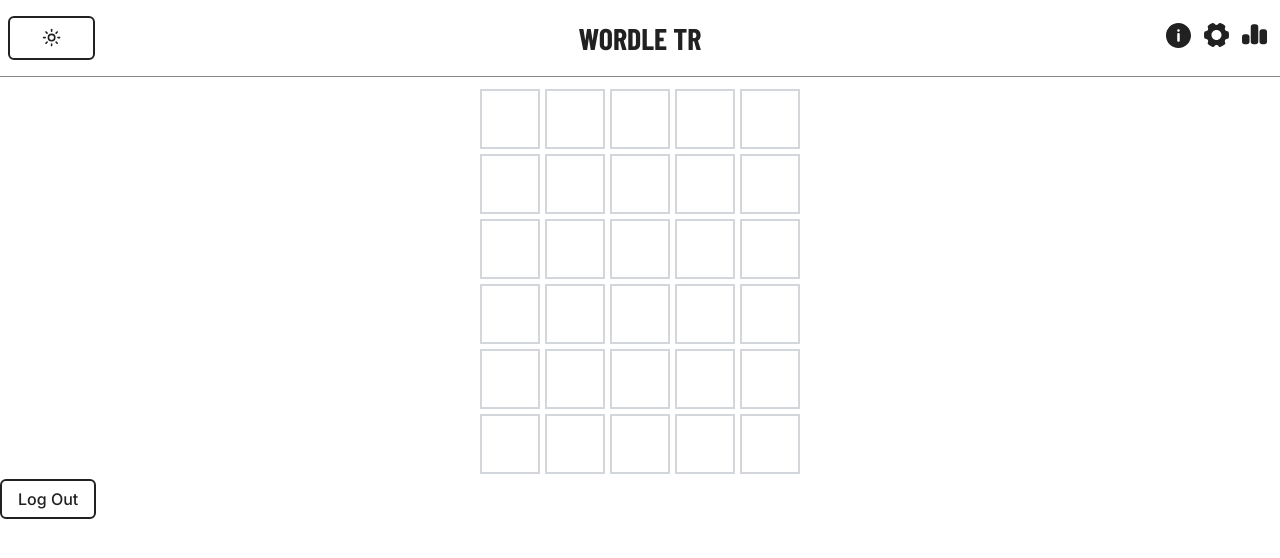
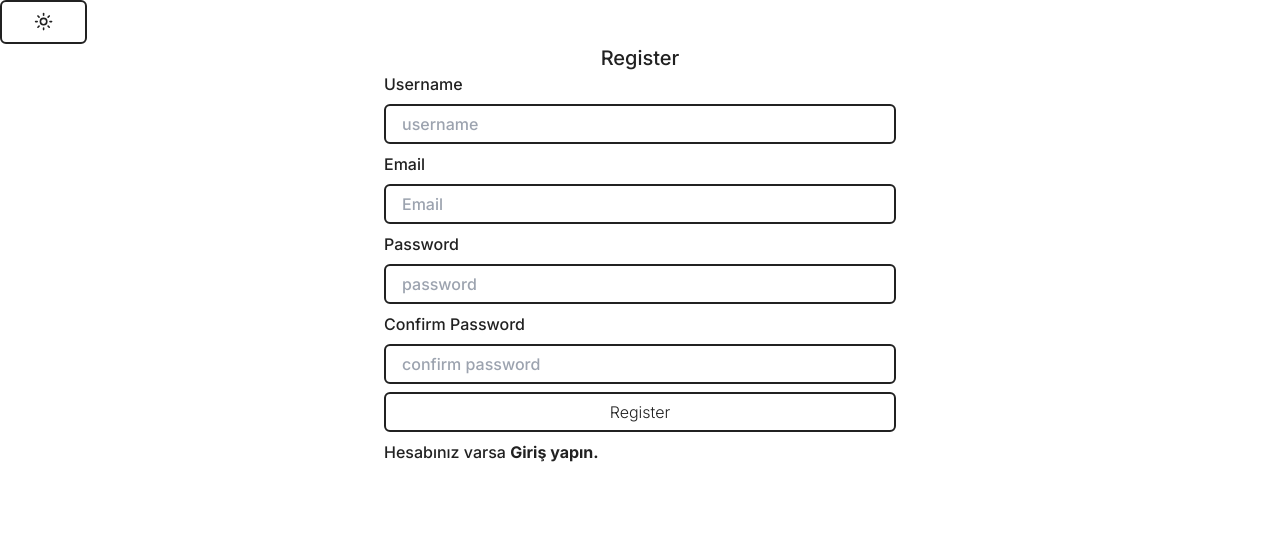
Before and after one commit to EmreKocaoglangil/wordle-with-react, a React (Vite) app: page /register in a window 1280 px wide. Before the commit this address led to /. Shown: the top 558 px of the page. Built offline with nearby package versions, Linux system fonts and the light colour scheme; sample sign-in values are in the browser's storage.

Commit message:
redux userslice added

```diff
--- a/package.json
+++ b/package.json
@@ -16,6 +16,7 @@
     "@radix-ui/react-label": "^2.0.2",
     "@radix-ui/react-slot": "^1.0.2",
     "@radix-ui/react-toast": "^1.1.4",
+    "@reduxjs/toolkit": "^1.9.5",
     "class-variance-authority": "^0.7.0",
     "clsx": "^2.0.0",
     "lucide-react": "^0.263.1",
@@ -23,6 +24,7 @@
     "react-dom": "^18.2.0",
     "react-hook-form": "^7.45.4",
     "react-query": "^3.39.3",
+    "react-redux": "^8.1.2",
     "react-router-dom": "^6.14.2",
     "tailwind-merge": "^1.14.0",
     "tailwindcss-animate": "^1.0.6",
--- a/src/Routes/index.tsx
+++ b/src/Routes/index.tsx
@@ -8,11 +8,13 @@
 import Game from "@/components/Game";
 import LoginForm from "@/components/LoginForm";
 import RegisterForm from "@/components/RegisterForm";
-import { useAuth } from "@/auth-provider";
+// import { useAuth } from "@/auth-provider";
+import { useAppSelector } from "@/libs/redux/hook";
 import ProtectedRoute from "./ProtectedRoute";
 
 const Router = () => {
-  const { isAuth } = useAuth();
+  // const { isAuth } = useAuth();
+  const isAuth = useAppSelector((state) => state.user.isAuth);
 
   return createBrowserRouter(
     createRoutesFromElements(
--- a/src/components/Game.tsx
+++ b/src/components/Game.tsx
@@ -6,6 +6,24 @@
 export interface wordType {
   letter: string;
   state: string | null;
+}
+
+type AnimationType = "shake" | "rotate";
+
+function handleAnimation(col: number, row: number, animation: AnimationType) {
+  const cells = document.querySelectorAll(`div#row-${row} > span`);
+  if (animation === "shake") {
+    const currentCell = cells[col];
+    currentCell.classList.add("animate-shake");
+    currentCell.addEventListener("animationend", () => {
+      currentCell.classList.remove("animate-shake");
+    });
+  }
+  if (animation === "rotate") {
+    cells.forEach((cell, index) => {
+      setTimeout(() => cell.classList.add("animate-rotate"), 100 * index);
+    });
+  }
 }
 
 function Game() {
@@ -154,11 +172,12 @@
       // delete
       if (e.key === "Backspace") {
         setWord(
-          word.map((row, index) => {
-            if (index === pos.currentRow) {
-              return row.map((col, idx) => {
-                if (idx === pos.currentCol - 1) {
+          word.map((row, rowIndex) => {
+            if (rowIndex === pos.currentRow) {
+              return row.map((col, colIndex) => {
+                if (colIndex === pos.currentCol - 1) {
                   col.letter = "";
+                  handleAnimation(colIndex, rowIndex, "shake");
                 }
                 return col;
               });
@@ -167,8 +186,8 @@
           })
         );
         setPos({
+          ...pos,
           currentCol: pos.currentCol > 0 ? pos.currentCol - 1 : 0,
-          currentRow: pos.currentRow,
         });
         // check the result
       } else if (
@@ -177,20 +196,24 @@
         pos.currentRow !== 6
       ) {
         setWord(
-          word.map((row, i) => {
-            if (i === pos.currentRow) return handleResult(word[pos.currentRow]);
+          word.map((row, rowIndex) => {
+            if (rowIndex === pos.currentRow)
+              return handleResult(word[pos.currentRow]);
             return row;
           })
         );
+        // check animation
+        handleAnimation(5, pos.currentRow, "rotate");
         setPos({ currentCol: 0, currentRow: pos.currentRow + 1 });
         // add
       } else if (testTurkishLetter(e.key)) {
         setWord(
-          word.map((row, index) => {
-            if (index === pos.currentRow) {
-              return row.map((col, idx) => {
-                if (idx === pos.currentCol) {
+          word.map((row, rowIndex) => {
+            if (rowIndex === pos.currentRow) {
+              return row.map((col, colIndex) => {
+                if (colIndex === pos.currentCol) {
                   col.letter = e.key.toLocaleUpperCase("tr");
+                  handleAnimation(colIndex, rowIndex, "shake");
                   setPos({ ...pos, currentCol: pos.currentCol + 1 });
                 }
                 return col;
@@ -204,20 +227,25 @@
 
     window.addEventListener("keydown", handleKeyDown);
 
-    return () => window.removeEventListener("keydown", handleKeyDown);
+    return () => {
+      // clear side effect when unmount
+      window.removeEventListener("keydown", handleKeyDown);
+    };
   });
 
   return (
-    <div className="mt-3 ">
+    <div className="mt-3">
       {word.map((row: wordType[], rowIdx) => (
-        <div className="mx-auto mb-[5px] flex w-fit gap-[5px]" key={rowIdx}>
+        <div
+          id={`row-${rowIdx}`}
+          className="mx-auto mb-[5px] flex w-fit gap-[5px]"
+          key={rowIdx}
+        >
           {row.map((col, colIdx) => (
             <span
               className={clsx(
                 "flex h-[60px] w-[60px] items-center justify-center border-2 border-ligthGray text-[2rem] font-bold text-primary-foreground dark:border-darkGray",
                 {
-                  "animate-shake-animate":
-                    pos.currentCol === colIdx && rowIdx === pos.currentRow,
                   "bg-green": col.state === "correct",
                   "bg-gray": col.state === "absent",
                   "bg-yellow": col.state === "present",
--- a/src/components/Header.tsx
+++ b/src/components/Header.tsx
@@ -3,8 +3,6 @@
 import DialogComponent from "./DialogComponent";
 
 function Header() {
-  // const [dialogContent, setDialogContent] = useState("");
-
   return (
     <div className="relative flex justify-between border-b-[1px] border-gray px-2 py-4">
       <ModeToggle />
--- a/src/components/ui/button.tsx
+++ b/src/components/ui/button.tsx
@@ -4,7 +4,7 @@
 import Icon from "./Icon";
 
 const buttonVariants = cva(
-  "relative inline-flex cursor-pointer items-center justify-center rounded-md border-2 border-primary-foreground bg-primary-background text-primary-foreground focus:border-gray dark:border-none dark:bg-green",
+  "relative inline-flex cursor-pointer items-center justify-center rounded-md border-2 border-primary-foreground bg-primary-background font-light text-primary-foreground focus:border-gray dark:border-none dark:bg-green",
   {
     variants: {
       variant: {
--- a/src/helpers/index.ts
+++ b/src/helpers/index.ts
@@ -49,12 +49,12 @@
 const testTurkishLetter = (inputText: string) => {
   if (inputText.length > 1) return false;
   if (inputText === "X" || inputText === "Q" || inputText === "W") return false;
+  // eslint-disable-next-line prefer-regex-literals
   const regex = new RegExp("[a-zçğıüöş]+", "gi");
   return regex.test(inputText);
 };
 
-const whiteSpaceConverter = (size: number) => {
-	return new Array(size).fill(" ").join("");
-};
+const whiteSpaceConverter = (size: number) =>
+  new Array(size).fill(" ").join("");
 
 export { handleResult, testTurkishLetter, whiteSpaceConverter };
--- /dev/null
+++ b/src/libs/redux/hook.ts
@@ -0,0 +1,7 @@
+import { useDispatch, useSelector } from "react-redux";
+import type { TypedUseSelectorHook } from "react-redux";
+import type { RootState, AppDispatch } from "./store";
+
+// Use throughout your app instead of plain `useDispatch` and `useSelector`
+export const useAppDispatch: () => AppDispatch = useDispatch;
+export const useAppSelector: TypedUseSelectorHook<RootState> = useSelector;
--- /dev/null
+++ b/src/libs/redux/store.ts
@@ -0,0 +1,13 @@
+import { configureStore } from "@reduxjs/toolkit";
+import { userReducer } from "./userSlice";
+
+export const store = configureStore({
+  reducer: {
+    user: userReducer,
+  },
+});
+
+// Infer the `RootState` and `AppDispatch` types from the store itself
+export type RootState = ReturnType<typeof store.getState>;
+// Inferred type: {posts: PostsState, comments: CommentsState, users: UsersState}
+export type AppDispatch = typeof store.dispatch;
--- /dev/null
+++ b/src/libs/redux/userSlice.ts
@@ -0,0 +1,37 @@
+import { createSlice } from "@reduxjs/toolkit";
+import type { PayloadAction } from "@reduxjs/toolkit";
+import type { RootState } from "./store";
+
+// Define a type for the slice state
+interface UserState {
+  isAuth: boolean;
+  username?: string;
+  avatar?: string;
+}
+
+// Define the initial state using that type
+const initialState: UserState = {
+  isAuth: false,
+};
+
+export const userSlice = createSlice({
+  name: "user",
+  // `createSlice` will infer the state type from the `initialState` argument
+  initialState,
+  reducers: {
+    login: (state, action: PayloadAction<UserState>) => ({
+      ...action.payload,
+      isAuth: true,
+    }),
+    logout: () => ({
+      isAuth: false,
+    }),
+  },
+});
+
+export const { login, logout } = userSlice.actions;
+
+// Other code such as selectors can use the imported `RootState` type
+export const selectCount = (state: RootState) => state.user;
+
+export const userReducer = userSlice.reducer;
--- a/src/main.tsx
+++ b/src/main.tsx
@@ -1,16 +1,19 @@
 import React from "react";
 import ReactDOM from "react-dom/client";
 import { QueryClient, QueryClientProvider } from "react-query";
+import { Provider } from "react-redux";
 import App from "./App.tsx";
 import "./index.css";
 import { ThemeProvider } from "./components/theme-provider";
 import { AuthProvider } from "./auth-provider.tsx";
 import "./mocks/handler.js";
+import { store } from "./libs/redux/store.ts";
 
 const queryClient = new QueryClient();
 
 ReactDOM.createRoot(document.getElementById("root")!).render(
   <React.StrictMode>
+    <Provider store={store}>
       <QueryClientProvider client={queryClient}>
         <AuthProvider>
           <ThemeProvider>
@@ -18,5 +21,6 @@
           </ThemeProvider>
         </AuthProvider>
       </QueryClientProvider>
+    </Provider>
   </React.StrictMode>
 );
--- a/tailwind.config.js
+++ b/tailwind.config.js
@@ -43,17 +43,19 @@
           to: { height: 0 },
         },
         "shake-animate": {
-          "20%": { transform: "translateX(-10px)" },
-          "40%": { transform: "translateX(+10px)" },
-          "60%": { transform: "translateX(-5px)" },
-          "80%": { transform: "translateX(+5px)" },
-          "100%": { transform: "translateX(0)" },
+          "50%": { transform: "scale(1.2)" },
+          "100%": { transform: "scale(1)" },
+        },
+        "rotate-animate": {
+          "50%": { transform: "rotateX(90deg)" },
+          "100%": { transform: "rotateX(0)" },
         },
       },
       animation: {
         "accordion-down": "accordion-down 0.2s ease-out",
         "accordion-up": "accordion-up 0.2s ease-out",
-        "shake-animate": "shake-animate 0.3s ease-in",
+        shake: "shake-animate 0.1s ease-in",
+        rotate: "rotate-animate 0.4s ease-in",
       },
     },
     fontFamily: {
```
Also changed, not shown: .eslintrc.cjs, 2 other files (tests, documents, lock files or other folders). Lines whose indentation alone changed are shown as unchanged.
